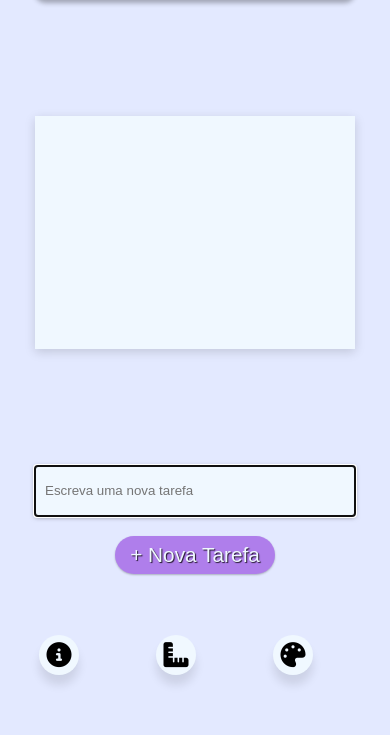
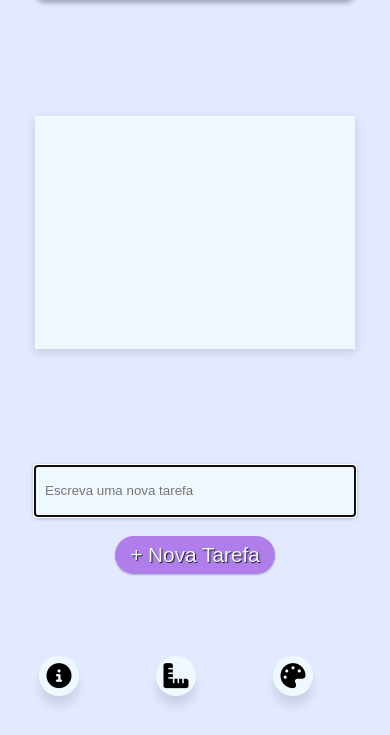
Before and after one commit to DiogoLCarvalho/projeto-To-Do-List, a plain HTML site: page index.html in a window 390 px wide. Shown: the part 154-889 px from the top of the page. Before the commit the page ends 868 px from the top, so only its background shows below. Drawn offline with Linux system fonts and the light colour scheme.

Commit message:
Estilo Finalizado

```diff
--- a/css/style.css
+++ b/css/style.css
@@ -331,7 +331,7 @@ input[type="checkbox"]:checked+label>p {
 
 @media(max-width:500px) {
     .icon{
-        top:93.5%;
+        top:96%;
     }
     #container__content, #content__text {
         width: 20rem;
```
